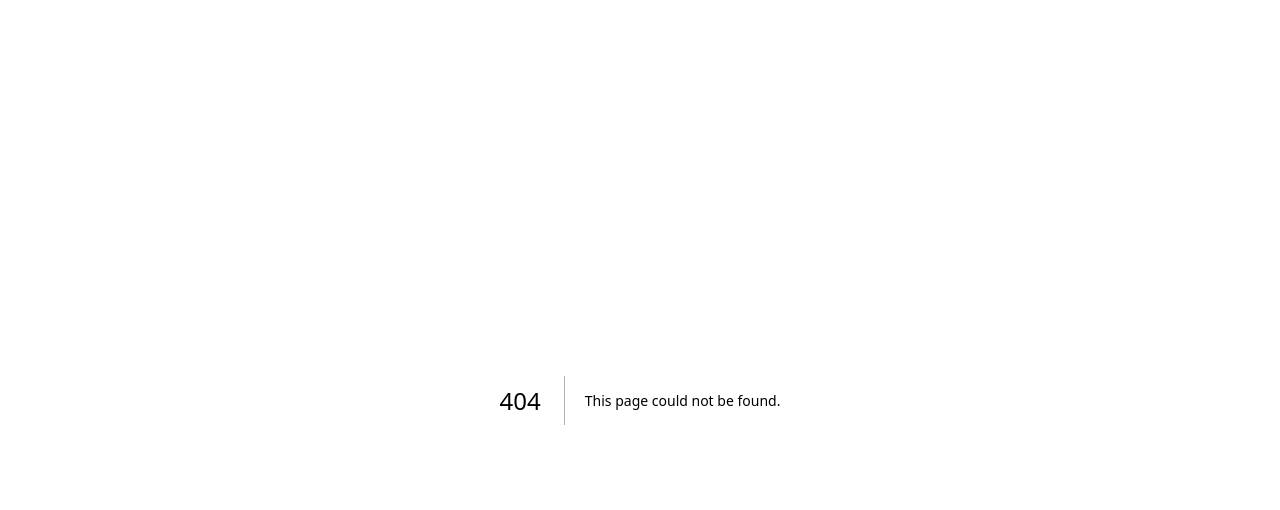
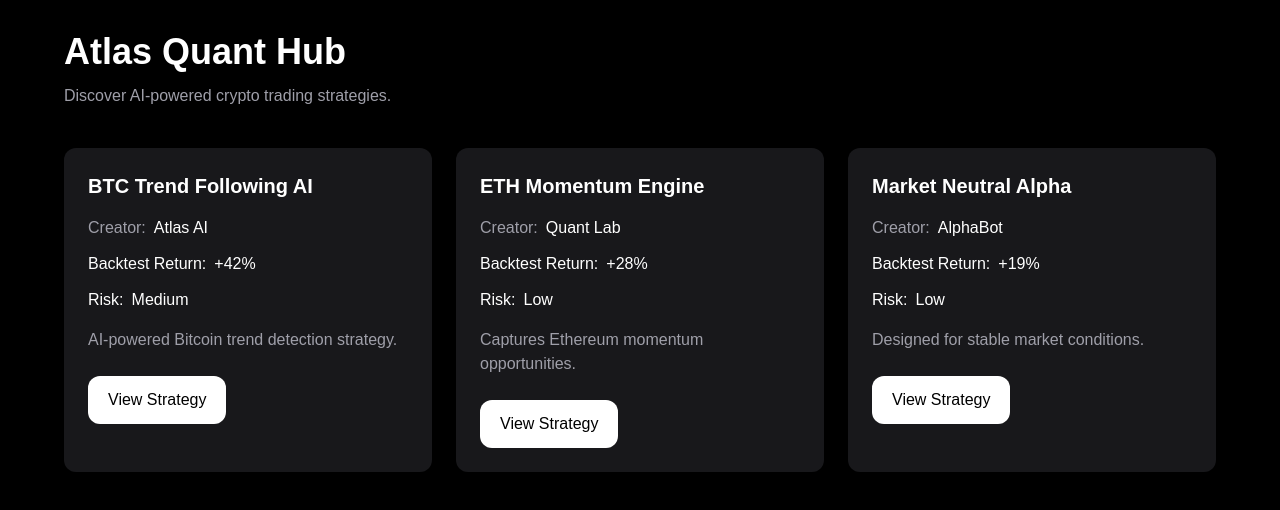
Before and after one commit to AC66888/atlas, a Next.js app: page /strategies in a window 1280 px wide. Before the commit this address had no page. Shown: the top 510 px of the page. Built offline with nearby package versions, Linux system fonts and the light colour scheme.

Commit message:
feat: create Atlas Quant Hub

```diff
--- /dev/null
+++ b/app/strategies/page.tsx
@@ -0,0 +1,109 @@
+export default function StrategiesPage() {
+
+  const strategies = [
+    {
+      name: "BTC Trend Following AI",
+      creator: "Atlas AI",
+      returnRate: "+42%",
+      risk: "Medium",
+      description: "AI-powered Bitcoin trend detection strategy."
+    },
+    {
+      name: "ETH Momentum Engine",
+      creator: "Quant Lab",
+      returnRate: "+28%",
+      risk: "Low",
+      description: "Captures Ethereum momentum opportunities."
+    },
+    {
+      name: "Market Neutral Alpha",
+      creator: "AlphaBot",
+      returnRate: "+19%",
+      risk: "Low",
+      description: "Designed for stable market conditions."
+    },
+  ];
+
+
+  return (
+    <main className="min-h-screen bg-black text-white p-8">
+
+      <div className="max-w-6xl mx-auto">
+
+
+        <h1 className="text-4xl font-bold">
+          Atlas Quant Hub
+        </h1>
+
+        <p className="mt-3 text-zinc-400">
+          Discover AI-powered crypto trading strategies.
+        </p>
+
+
+
+        <div className="grid md:grid-cols-3 gap-6 mt-10">
+
+
+          {strategies.map((strategy, index) => (
+
+            <div
+              key={index}
+              className="bg-zinc-900 rounded-xl p-6"
+            >
+
+
+              <h2 className="text-xl font-bold">
+                {strategy.name}
+              </h2>
+
+
+              <p className="mt-4 text-zinc-400">
+                Creator:
+                <span className="ml-2 text-white">
+                  {strategy.creator}
+                </span>
+              </p>
+
+
+              <p className="mt-3">
+                Backtest Return:
+                <span className="ml-2">
+                  {strategy.returnRate}
+                </span>
+              </p>
+
+
+              <p className="mt-3">
+                Risk:
+                <span className="ml-2">
+                  {strategy.risk}
+                </span>
+              </p>
+
+
+              <p className="mt-4 text-zinc-400">
+                {strategy.description}
+              </p>
+
+
+              <button
+                className="mt-6 bg-white text-black px-5 py-3 rounded-xl"
+              >
+                View Strategy
+              </button>
+
+
+            </div>
+
+          ))}
+
+
+        </div>
+
+
+      </div>
+
+
+    </main>
+  );
+}
```
